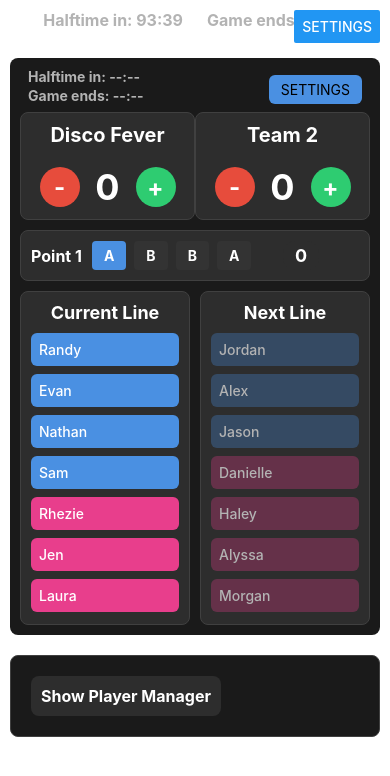
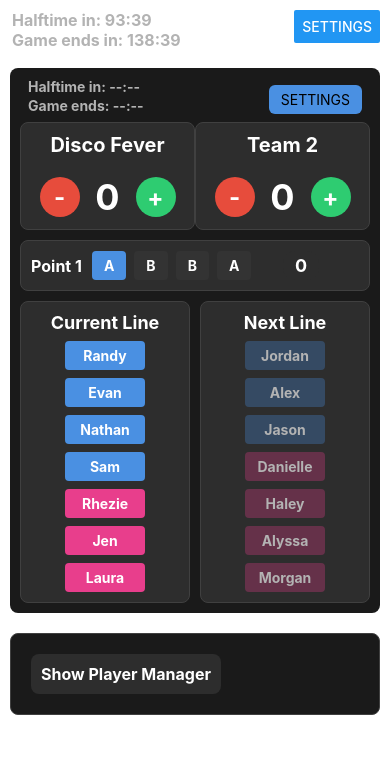
Before and after one commit to randyrektor/score-app, a React Native app: screen / in a window 390 px wide. Shown: the top 776 px of the page. Built offline with nearby package versions, Linux system fonts and the light colour scheme.

Commit message:
UI improvements and timer behavior updates: - Moved timer and settings to top bar - Improved score diff positioning for mobile/desktop - Updated timer to show 00:00 after time passes until next day - Fixed TypeScript JSX configuration

```diff
--- a/App.tsx
+++ b/App.tsx
@@ -128,16 +128,32 @@ export default function App() {
       const now = new Date();
       const halftimeDate = parseTimeToDate(halftimeTime);
       const endDate = parseTimeToDate(endTime);
-      setHalftimeCountdown(halftimeDate ? formatCountdown(halftimeDate.getTime() - now.getTime()) : '--:--');
-      setEndCountdown(endDate ? formatCountdown(endDate.getTime() - now.getTime()) : '--:--');
+
+      // Only show countdown if the time hasn't passed today
+      const halftimeMs = halftimeDate ? halftimeDate.getTime() - now.getTime() : 0;
+      const endMs = endDate ? endDate.getTime() - now.getTime() : 0;
+
+      // If time has passed today, show 00:00
+      const halftimePassed = halftimeDate && halftimeDate.getDate() === now.getDate() && halftimeMs <= 0;
+      const endPassed = endDate && endDate.getDate() === now.getDate() && endMs <= 0;
+
+      setHalftimeCountdown(halftimePassed ? '00:00' : formatCountdown(halftimeMs));
+      setEndCountdown(endPassed ? '00:00' : formatCountdown(endMs));
     }, 1000);
 
     // Initial set
     const now = new Date();
     const halftimeDate = parseTimeToDate(halftimeTime);
     const endDate = parseTimeToDate(endTime);
-    setHalftimeCountdown(halftimeDate ? formatCountdown(halftimeDate.getTime() - now.getTime()) : '--:--');
-    setEndCountdown(endDate ? formatCountdown(endDate.getTime() - now.getTime()) : '--:--');
+
+    const halftimeMs = halftimeDate ? halftimeDate.getTime() - now.getTime() : 0;
+    const endMs = endDate ? endDate.getTime() - now.getTime() : 0;
+
+    const halftimePassed = halftimeDate && halftimeDate.getDate() === now.getDate() && halftimeMs <= 0;
+    const endPassed = endDate && endDate.getDate() === now.getDate() && endMs <= 0;
+
+    setHalftimeCountdown(halftimePassed ? '00:00' : formatCountdown(halftimeMs));
+    setEndCountdown(endPassed ? '00:00' : formatCountdown(endMs));
 
     return () => clearInterval(interval);
   }, [halftimeTime, endTime]);
@@ -285,19 +301,17 @@ export default function App() {
         {/* Top bar: timers side by side, Settings top-right */}
         <View style={{ position: 'relative', width: '100%', marginBottom: 8, minHeight: 40 }}>
           <View style={{ flexDirection: 'row', width: '100%', paddingTop: 10 }}>
-            <View style={{ flex: 1, alignItems: 'flex-end', paddingRight: 12 }}>
+            <View style={{ flex: 1, alignItems: 'flex-start', paddingLeft: 12 }}>
               <Text style={{ color: '#b3b3b3', fontSize: 16, fontWeight: 'bold' }}>
                 Halftime in: {halftimeCountdown}
               </Text>
-            </View>
-            <View style={{ flex: 1, alignItems: 'flex-start', paddingLeft: 12 }}>
               <Text style={{ color: '#b3b3b3', fontSize: 16, fontWeight: 'bold' }}>
                 Game ends in: {endCountdown}
               </Text>
             </View>
-          </View>
-          <View style={{ position: 'absolute', right: 10, top: 10, zIndex: 2 }}>
-            <Button title="Settings" onPress={() => setSettingsVisible(true)} />
+            <View style={{ position: 'absolute', right: 10, top: 10, zIndex: 2 }}>
+              <Button title="Settings" onPress={() => setSettingsVisible(true)} />
+            </View>
           </View>
         </View>
         {/* Settings Modal */}
--- a/src/components/ScoreBoard.tsx
+++ b/src/components/ScoreBoard.tsx
@@ -188,6 +188,17 @@ export function ScoreBoard({
             </TouchableOpacity>
           </View>
         </View>
+        {!isMobile && (
+          <View style={styles.scoreDiffContainer}>
+            <Text style={[
+              styles.scoreDiff,
+              scoreDiff > 0 && styles.scoreDiffPositive,
+              scoreDiff < 0 && styles.scoreDiffNegative
+            ]}>
+              {scoreDiffText}
+            </Text>
+          </View>
+        )}
         <View style={styles.teamBox}>
           <Text style={styles.teamName}>{team2Name}</Text>
           <View style={[styles.scoreRow, isMobile && styles.scoreRowMobile]}>
@@ -240,18 +251,6 @@ export function ScoreBoard({
           </View>
         )}
       </View>
-      {/* On desktop, keep score diff below scores */}
-      {!isMobile && (
-        <View style={styles.scoreDiffContainer}>
-          <Text style={[
-            styles.scoreDiff,
-            scoreDiff > 0 && styles.scoreDiffPositive,
-            scoreDiff < 0 && styles.scoreDiffNegative
-          ]}>
-            {scoreDiffText}
-          </Text>
-        </View>
-      )}
       <View style={styles.lineDisplay}>
         <View style={styles.lineSection}>
           <Text style={styles.lineTitle}>Current Line</Text>
@@ -499,17 +498,22 @@ const styles = StyleSheet.create({
     color: COLORS.text,
   },
   playerList: {
-    gap: 4,
+    flexDirection: 'row',
+    flexWrap: 'wrap',
+    gap: 8,
+    justifyContent: 'center',
   },
   playerContainer: {
-    padding: 8,
-    borderRadius: 6,
-    marginVertical: 2,
+    paddingHorizontal: 12,
+    paddingVertical: 6,
+    borderRadius: 4,
+    minWidth: 80,
+    alignItems: 'center',
   },
   playerText: {
+    color: COLORS.text,
     fontSize: 14,
-    color: COLORS.text,
-    fontWeight: '500',
+    fontWeight: 'bold',
   },
   resetButton: {
     backgroundColor: COLORS.scoreButtonMinus,
```
Also changed, not shown: tsconfig.json (+14 -8 lines).
